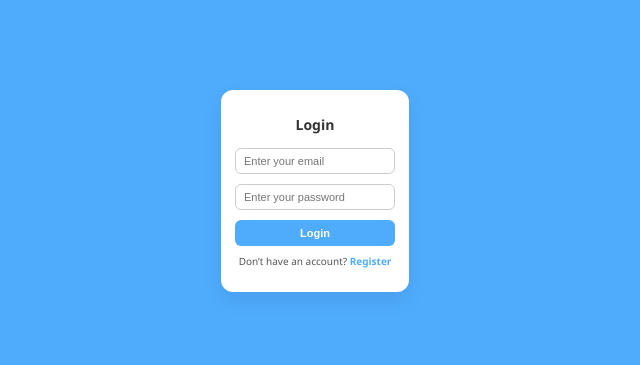
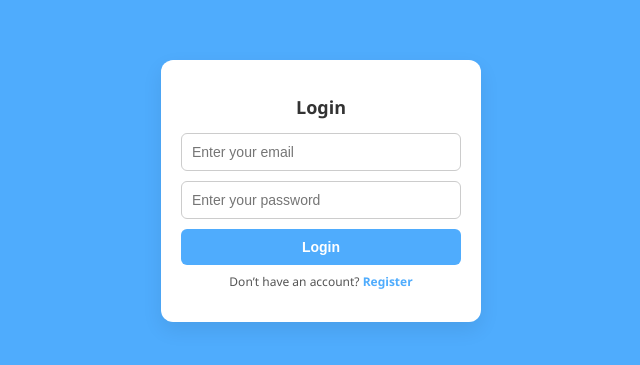
Before and after one commit to ritakikian/web-quiz, a plain HTML site: page html/index.html in a window 1280 px wide. Shown: the part 209-574 px from the top of the page, without its empty margins (339-979 px from the left). Drawn offline with Linux system fonts and the light colour scheme.

Commit message:
Improved auth form sizing

```diff
--- a/css/style.css
+++ b/css/style.css
@@ -1,3 +1,4 @@
+/* Login and Registration Forms */
 body {
     margin: 0;
     font-family: 'Segoe UI', 'Poppins', sans-serif;
@@ -9,12 +10,12 @@ body {
   }
 
   .auth-wrapper.single {
-    width: 160px;
+    width: 280px;
   }
 
   .auth-card {
     background: white;
-    padding: 14px;
+    padding: 20px;
     border-radius: 12px;
     box-shadow: 0 8px 20px rgba(0, 0, 0, 0.08);
     width: 100%;
@@ -25,16 +26,16 @@ body {
   }
 
   .auth-card h2 {
-    font-size: 14px;
+    font-size: 18px;
     text-align: center;
     margin-bottom: 14px;
     color: #333;
   }
 
   .auth-card input {
-    padding: 6px 8px;
+    padding: 10px;
     margin-bottom: 10px;
-    font-size: 11px;
+    font-size: 14px;
     border-radius: 6px;
     border: 1px solid #ccc;
     transition: 0.2s ease;
@@ -47,8 +48,8 @@ body {
   }
 
   .auth-card button {
-    padding: 7px;
-    font-size: 11px;
+    padding: 10px;
+    font-size: 14px;
     font-weight: 600;
     background-color: #4FACFD;
     color: white;
@@ -64,7 +65,7 @@ body {
 
   .switch-text {
     text-align: center;
-    font-size: 10px;
+    font-size: 12px;
     margin-top: 8px;
     color: #555;
   }
```
